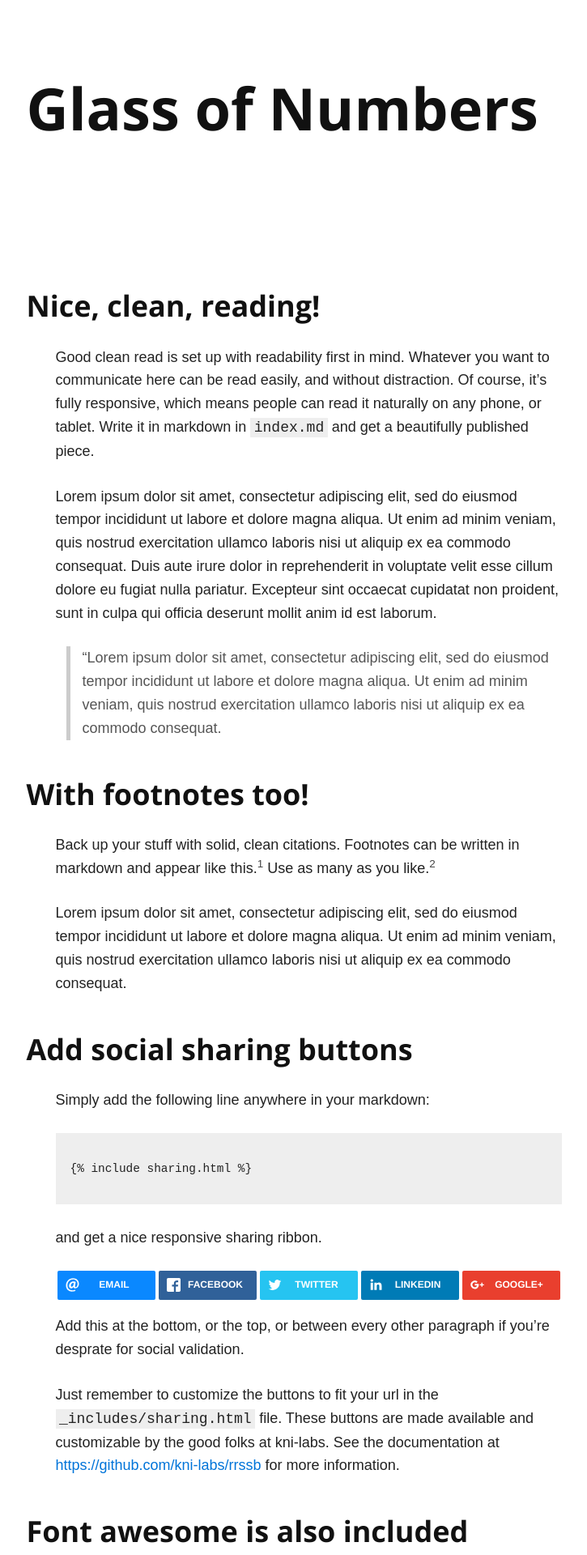
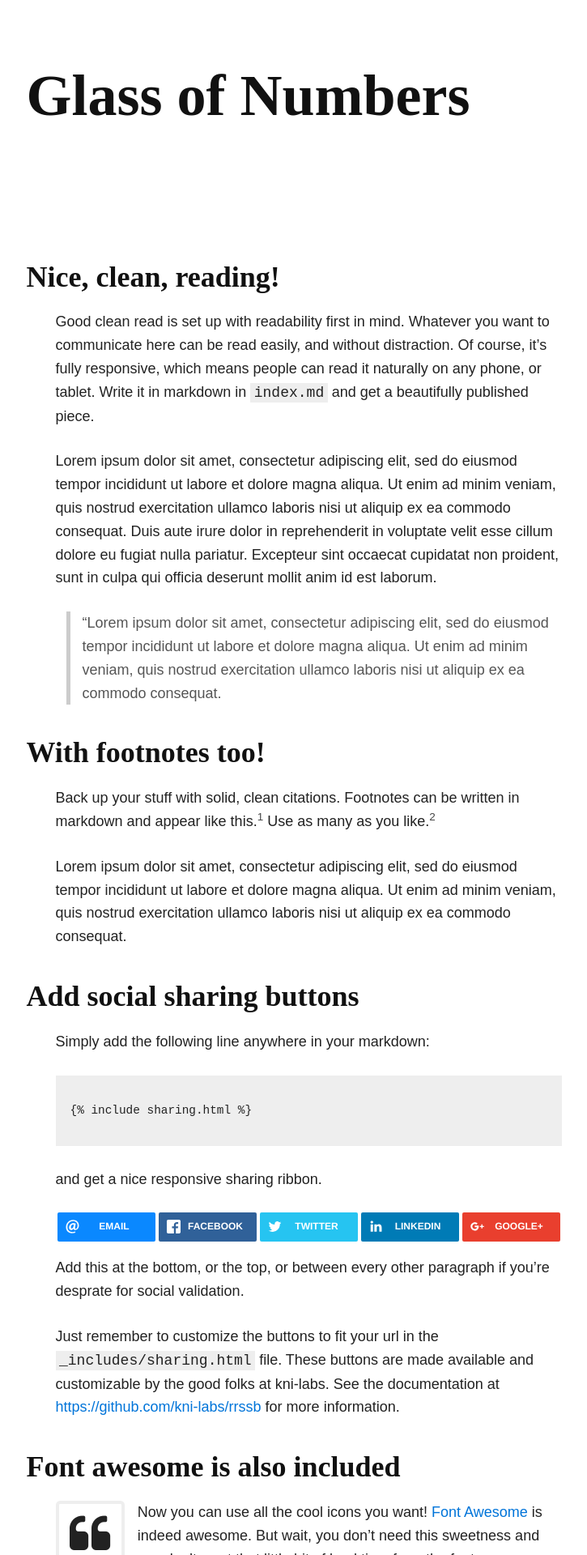
Before and after one commit to mokcak/mokcak.github.io, a Jekyll site: the page built from README2.md, in a window 1280 px wide. Shown: the top 1920 px of the page at 81% size, without its empty margins (259-984 px from the left). Built offline with Jekyll 4.4.1, drawn with Linux system fonts in a browser that asks for light colours; nearby versions of some CDN libraries; our own code applies the rules of GitHub Pages for plain Markdown files.

Commit message:
Update solo.css

```diff
--- a/css/solo.css
+++ b/css/solo.css
@@ -33,8 +33,8 @@ h1, h2, h3, h4, h5, h6 {
   margin: 0 0 0.5rem -0.1rem /* align left edge */;
   color: #111;
   text-rendering: optimizeLegibility;
-  font-family: 'Open Sans', serif;
-  line-height: 1.2
+  font-family: 'Ubuntu', serif;
+  line-height: 0.8
 }
 
 @media (max-width: 750px) {
```
